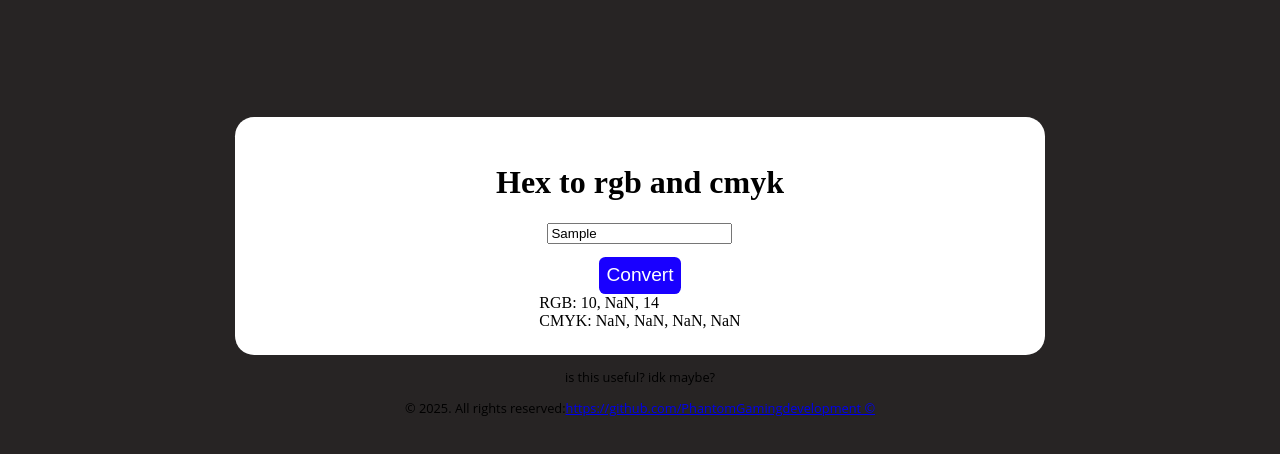
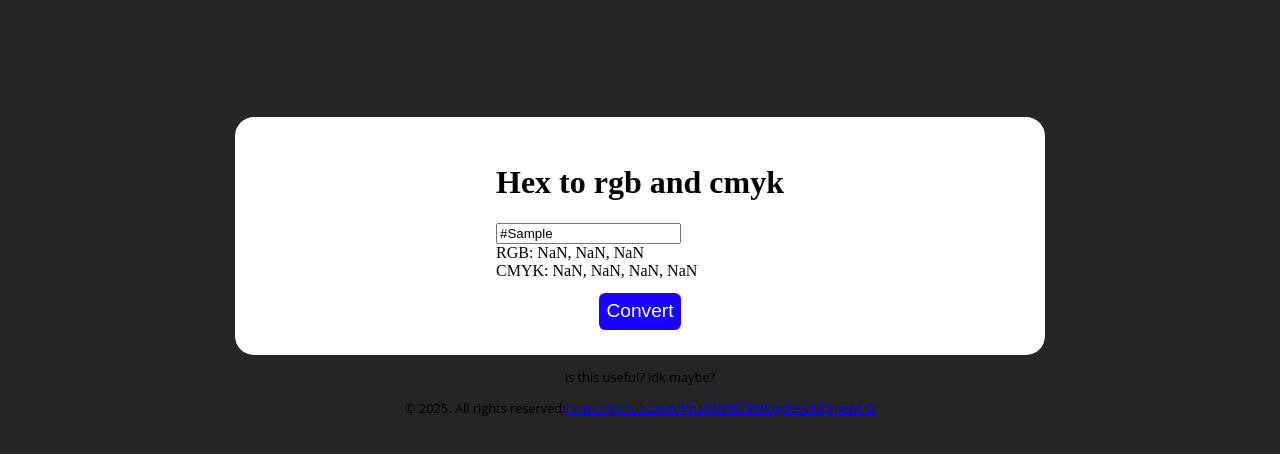
Before and after one commit to SanderNF/hextorgbandcmyk, a plain HTML site: page index.html in a window 1280 px wide. Both pictures are taken after typing "Sample" into the empty fields and a click on the button "Convert". Shown: the part 98-552 px from the top of the page. Drawn offline with Linux system fonts and the light colour scheme.

Commit message:
improved input handling and color preview
input now adds # if missing and removes double #'s

also added a color preview to the background of the color values

```diff
--- a/index.html
+++ b/index.html
@@ -16,10 +16,12 @@
 </div>
 
 <div class="container">
+  <div id="content">
       <h1>Hex to rgb and cmyk</h1>
       <input type="text" id="hexInput" placeholder="Enter HEX value (#FFFFFF)">
+      <div id="result"></div>
+  </div>
   <button id="convertBtn">Convert</button>
-  <div id="result"></div>
 </div>
 
 </body>
@@ -28,12 +30,23 @@
   const hexInput = document.getElementById('hexInput');
   const convertButton = document.getElementById('convertBtn');
   const result = document.getElementById('result');
+  const content = document.getElementById('content');
 
   convertButton.addEventListener('click', () => {
       const hex = hexInput.value;
       const rgb = hexToRgb(hex);
       const cmyk = rgbToCmyk(rgb);
+      content.style.backgroundColor = hex;
       result.innerHTML = `RGB: ${rgb.join(', ')}<br>CMYK: ${cmyk.join(', ')}`;
+  });
+
+  hexInput.addEventListener('input', () => {
+      const hex = hexInput.value;
+      if (hex.charAt(0) != '#') {
+          hexInput.value = "#" + hex;
+      } else if (hex.charAt(1) == '#') {
+          hexInput.value = hex.replace('#', '');
+      }
   });
 
   function hexToRgb(hex) {
@@ -44,7 +57,6 @@
   }
 
   function rgbToCmyk(rgb) {
-
       let [r, g, b] = rgb.map(x => x / 255);
       const k = 1 - Math.max(r, g, b);
 
```
Lines whose indentation alone changed are shown as unchanged.
